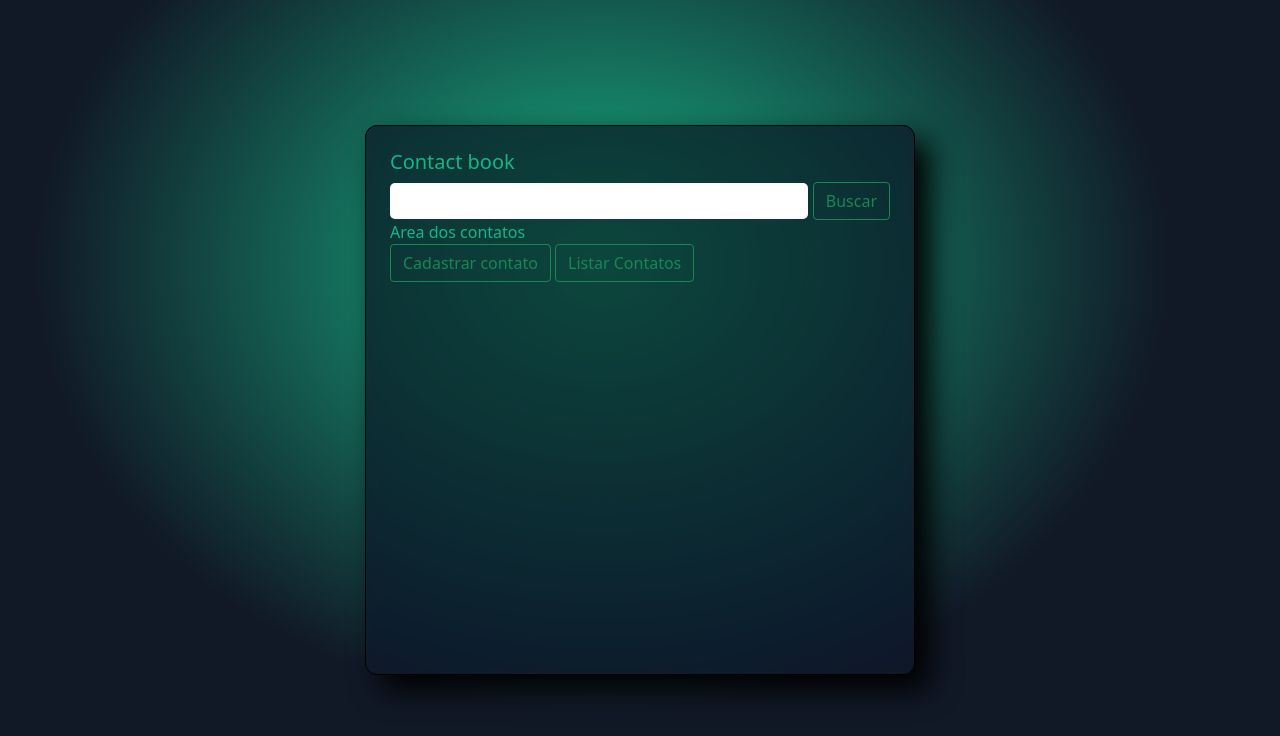
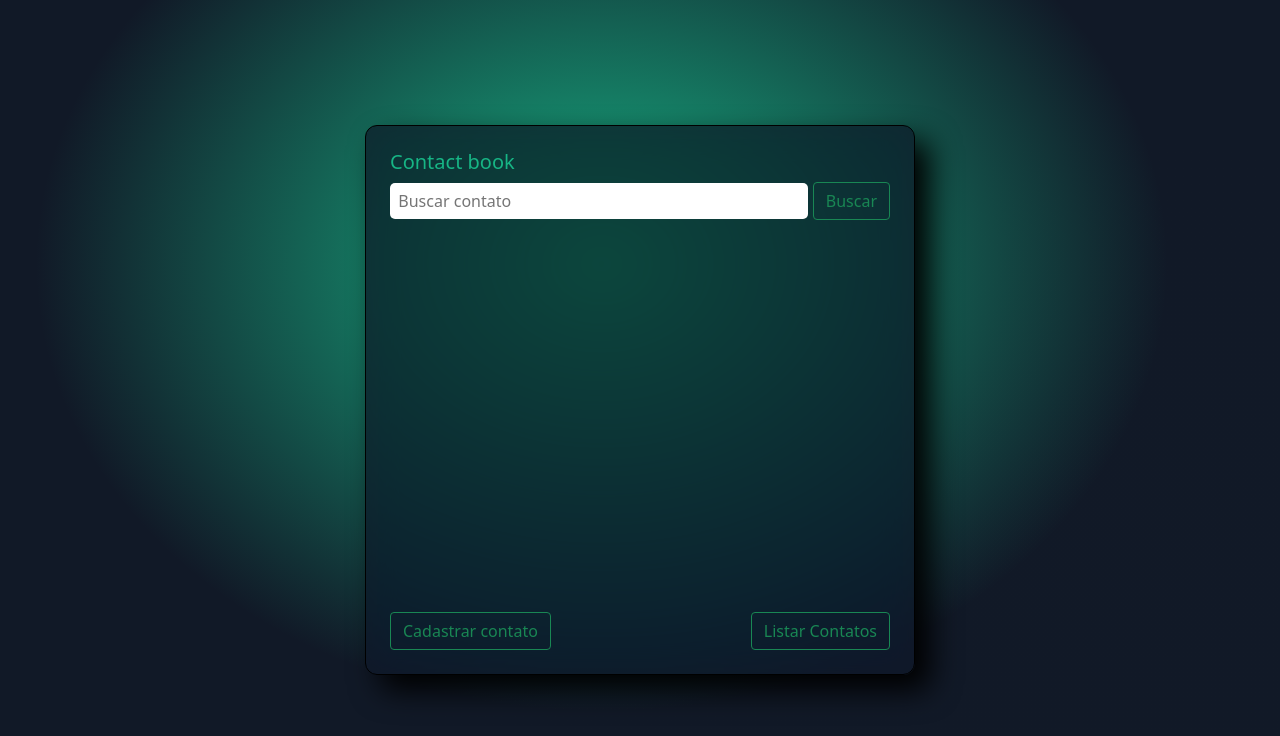
Before and after one commit to vieiralucas22/Agenda-Eletronica, a plain HTML site: page contact-list.html in a window 1280 px wide. Drawn offline with nearby package versions, Linux system fonts and the light colour scheme.

Commit message:
Atualizando a agenda

```diff
--- a/CSS/estilo.css
+++ b/CSS/estilo.css
@@ -47,6 +47,13 @@ body {
   height: 280px;
 }
 .contacts-area {
+  width: 500px;
+  height: 500px;
+  margin: 20px 0;
+}
+.functions-area {
+  display: flex;
+  justify-content: space-between;
 }
 
 .container2 {
--- /dev/null
+++ b/JS/script.js
@@ -0,0 +1,3 @@
+let name = document.querySelector("#name");
+let phone = document.querySelector("#phone");
+let id = document.querySelector("#id");
--- a/contact-list.html
+++ b/contact-list.html
@@ -29,15 +29,18 @@
           <h5 class="title">Contact book</h5>
         </div>
         <div class="search-area form-group">
-          <input type="text" class="" />
+          <input type="text" class="" placeholder="  Buscar contato" />
           <button class="btn btn-outline-success">Buscar</button>
         </div>
-        <div class="contacts-area">Area dos contatos</div>
+        <div class="contacts-area"></div>
         <div class="functions-area">
-          <button class="btn btn-outline-success">Cadastrar contato</button>
+          <a href="./add-contact.html" class="btn btn-outline-success"
+            >Cadastrar contato</a
+          >
           <button class="btn btn-outline-success">Listar Contatos</button>
         </div>
       </div>
     </div>
+    <script src="./JS/script.js"></script>
   </body>
 </html>
```
Also changed, not shown: add-contact.html (+2 -2 lines), 1 other file.
